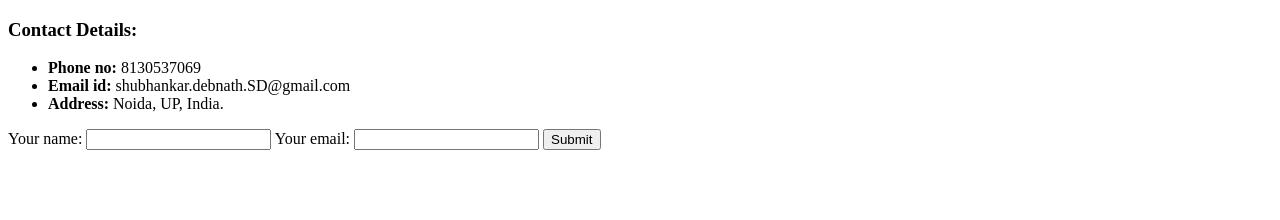
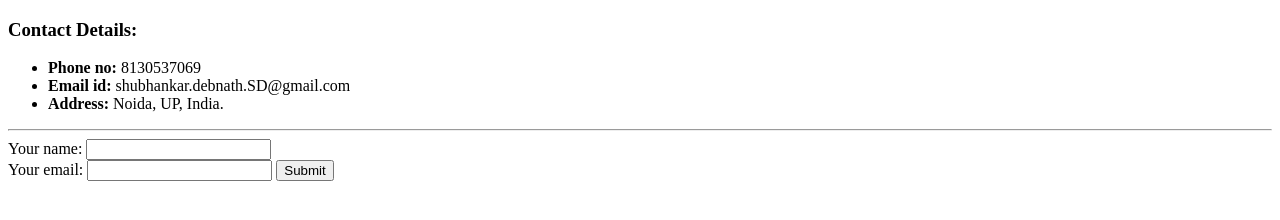
Before and after one commit to Pentanest/CV, a plain HTML site: page contact-me.html in a window 1280 px wide. Drawn offline with Linux system fonts and the light colour scheme.

Commit message:
Update contact-me.html

```diff
--- a/contact-me.html
+++ b/contact-me.html
@@ -11,9 +11,10 @@
       <li><b>Email id:</b> shubhankar.debnath.SD@gmail.com</li>
       <li><b>Address:</b> Noida, UP, India.</li>
     </ul>
+    <hr size="2">
     <form action="mailto:shubhankar.debnath.SD@gmail.com">
       <label>Your name: </label>
-      <input type=text name="Name">
+      <input type=text name="Name"><br>
       <label>Your email: </label>
       <input type=email name="Email">
       <input type=submit>
```
